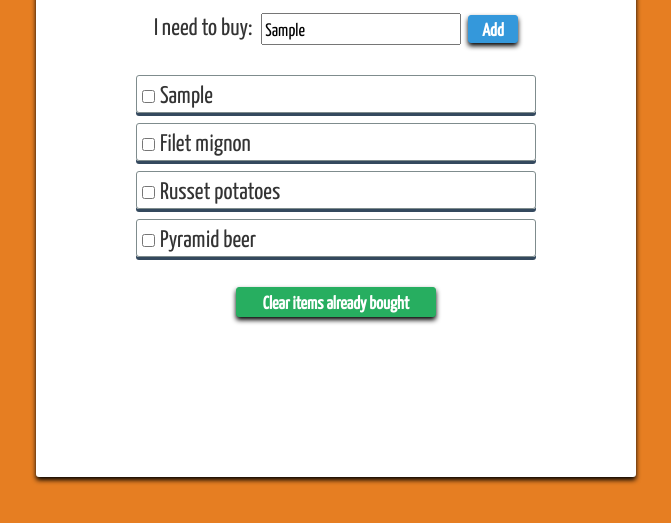
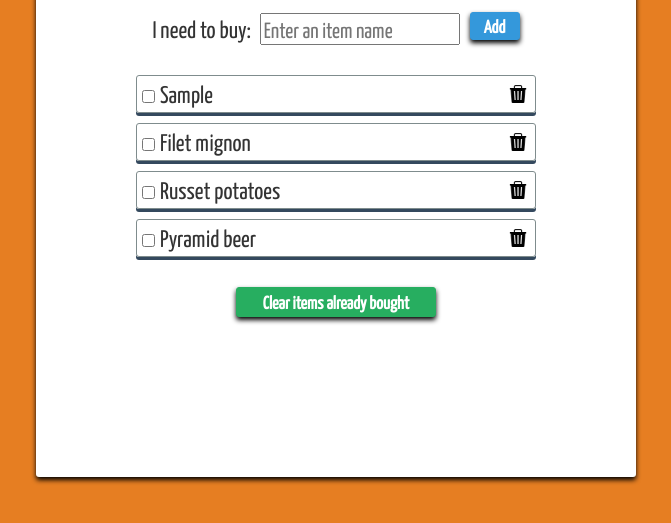
Before and after one commit to miguo/GroceryList, a plain HTML site: page index.html in a window 1280 px wide. Both pictures are taken after typing "Sample" into the empty fields and a click on the input "Add". Shown: the part 121-644 px from the top of the page, without its empty margins (304-975 px from the left). Drawn offline with nearby package versions, Linux system fonts and the light colour scheme.

Commit message:
Version 1.1
- users cannot submit empty form field (no spaces to start item name)
- trash icon added
- clear form field after submit or Enter

```diff
--- a/css/main.css
+++ b/css/main.css
@@ -120,12 +120,11 @@ body {
 }
 
 #newItem {
-    font-size: 18px;
+    font-size: 22px;
     height: 32px;
     width: 200px;
     margin-left: 5px;
     margin-right: 3px;
-    vertical-align: middle;
 }
 
 #addButton {
@@ -143,12 +142,13 @@ body {
     -webkit-box-shadow: 0px 3px 5px #000;
     display: inline-block;
     position: relative;
-    vertical-align: middle;
+    top: -5px;
+    margin-left: 3px;
 }
 
 #addButton:hover {
     position:relative;
-    top:3px;
+    top: -3px;
     box-shadow:none;
     -moz-box-shadow:none;
     -webkit-box-shadow:none;
--- a/index.html
+++ b/index.html
@@ -8,8 +8,10 @@
 		<!-- Bootstrap -->
     	<link href="css/bootstrap.min.css" rel="stylesheet">
     	<link href="css/main.css" rel="stylesheet">
-    	<script src="https://ajax.googleapis.com/ajax/libs/jquery/1.10.2/jquery.min.js"></script>
-    	<script src="js/script.js" type="text/javascript"></script>
+    	<link rel="stylesheet" href="http://code.jquery.com/ui/1.10.3/themes/smoothness/jquery-ui.css">
+		<script src="http://ajax.googleapis.com/ajax/libs/jquery/1.7.1/jquery.min.js" type="text/javascript"></script>
+    	<script src="http://ajax.googleapis.com/ajax/libs/jqueryui/1.8.18/jquery-ui.min.js" type="text/javascript"></script>
+		<script src="js/script.js" type="text/javascript"></script>
 
     	<!-- HTML5 Shim and Respond.js IE8 support of HTML5 elements and media queries -->
     	<!-- WARNING: Respond.js doesn't work if you view the page via file:// -->
@@ -25,15 +27,15 @@
 			<div class="row">
             	<div class="col-md-10 col-md-offset-1">
             		<h1 id="headline">TO BUY</h1>
-            		<form class="inputForm smallFont" name='addThis'>
+            		<form class="inputForm smallFont" name="addThis" id="shoppingList">
 					I need to buy: <input type="text" name="addItem" id="newItem" placeholder="Enter an item name">
 					<input type="submit" value="Add" id="addButton">
 					</form>
 					<div class="listItems smallFont">
-						<ul>
-							<li class="strike"><input type="checkbox" class="checkItOut"/>Filet mignon</li>
-							<li class="strike"><input type="checkbox" class="checkItOut"/>Russet potatoes</li>
-							<li class="strike"><input type="checkbox" class="checkItOut"/>Pyramid beer</li>
+						<ul id="sortable">
+							<li class="strike"><input type="checkbox" class="checkItOut"/><span class="trashItem">Filet mignon</span></li>
+							<li class="strike"><input type="checkbox" class="checkItOut"/><span class="trashItem">Russet potatoes</span></li>
+							<li class="strike"><input type="checkbox" class="checkItOut"/><span class="trashItem">Pyramid beer</span></li>
 						</ul>
 					</div>
 					<div class="clearList">
--- a/js/script.js
+++ b/js/script.js
@@ -1,4 +1,16 @@
 $(document).ready(function() {
+
+
+/* Don't allow spaces at beginning of form field */
+	window.onload = function () {
+    	var space = document.getElementById("newItem");
+    	space.addEventListener("keydown", function (e) {
+        	if (e.keyCode == 32 && this.value.length==0) {
+            	e.preventDefault();
+        	}
+    	});
+	}
+
 
 /* Check off list items and move them to bottom of list, or uncheck to move to top of list */
 	function checkUncheck() {
@@ -29,19 +41,18 @@ $(document).ready(function() {
  		event.preventDefault();
 		var addItem = $('#newItem').val();
 
-		$('.listItems').prepend('<li><input type="checkbox" class="checkItOut">'+ addItem + '</li>');
+		$('.listItems').prepend('<li><input type="checkbox" class="checkItOut"><span class="trashItem">'+ addItem + '</span></li>');
 		checkUncheck();
-		console.log("I'm on top!");
+		$('#shoppingList')[0].reset();
+		console.log("I've been added!");
 	});
 
 
 /* Use .slideToggle for trash can icon */
-/*	$('.trashItem').on("click", function() {
+	$('.trashItem').on("click", function() {
 		var trashThis = $(this).parent();
 		$(trashThis).slideToggle(400);
 	});
-
-*/
 
 
 /* Delete checked items off of list */
@@ -57,6 +68,9 @@ $(document).ready(function() {
 	});
 
 
+/* Make list items sortable */
+    	$('#sortable').sortable();
+
 
 
 });
```
